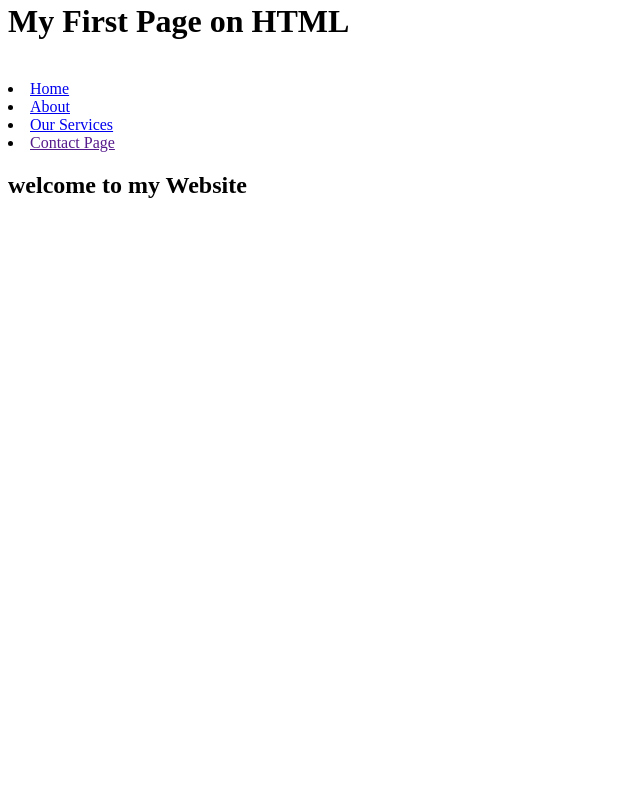
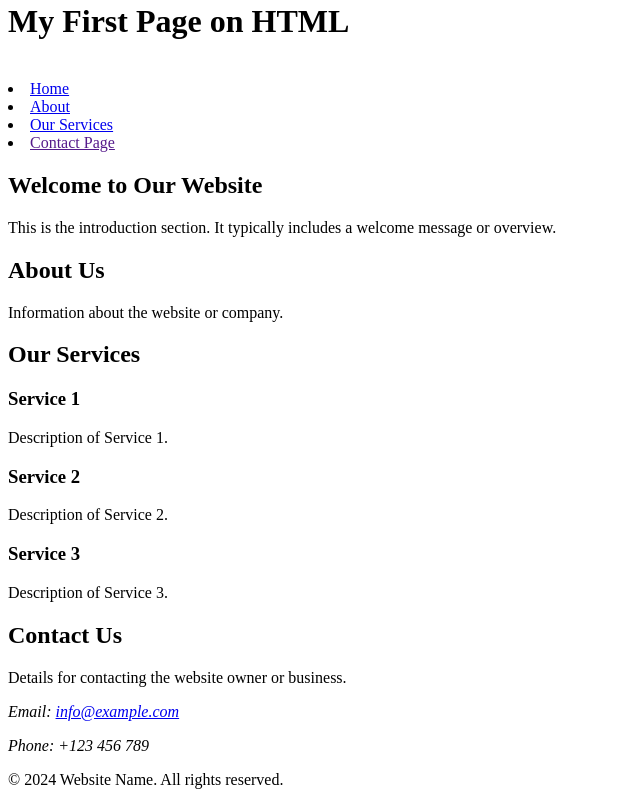
Before and after one commit to castrookoi/Neotech-Website, a plain HTML site: page index.html in a window 1280 px wide. Shown: the part 149-954 px from the top of the page, without its empty margins (0-640 px from the left). Before the commit the page ends 800 px from the top, so only its background shows below. Drawn offline with Linux system fonts and the light colour scheme.

Commit message:
My Second commit

```diff
--- a/index.html
+++ b/index.html
@@ -19,10 +19,48 @@
       </nav>
     </header>
 
-    <!-- Main Section -->
     <main>
-      <h2>welcome to my Website</h2>
-      <p></p>
+      <section id="home">
+        <h1>Welcome to Our Website</h1>
+        <p>
+          This is the introduction section. It typically includes a welcome
+          message or overview.
+        </p>
+      </section>
+
+      <section id="about">
+        <h2>About Us</h2>
+        <p>Information about the website or company.</p>
+      </section>
+
+      <section id="services">
+        <h2>Our Services</h2>
+        <article>
+          <h3>Service 1</h3>
+          <p>Description of Service 1.</p>
+        </article>
+        <article>
+          <h3>Service 2</h3>
+          <p>Description of Service 2.</p>
+        </article>
+        <article>
+          <h3>Service 3</h3>
+          <p>Description of Service 3.</p>
+        </article>
+      </section>
+
+      <section id="contact">
+        <h2>Contact Us</h2>
+        <p>Details for contacting the website owner or business.</p>
+        <address>
+          <p>Email: <a href="mailto:info@example.com">info@example.com</a></p>
+          <p>Phone: +123 456 789</p>
+        </address>
+      </section>
     </main>
+
+    <footer>
+      <p>&copy; 2024 Website Name. All rights reserved.</p>
+    </footer>
   </body>
 </html>
```
